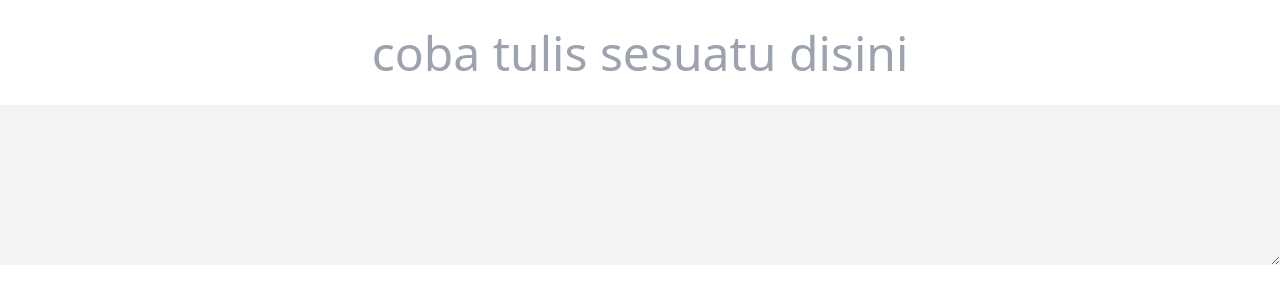
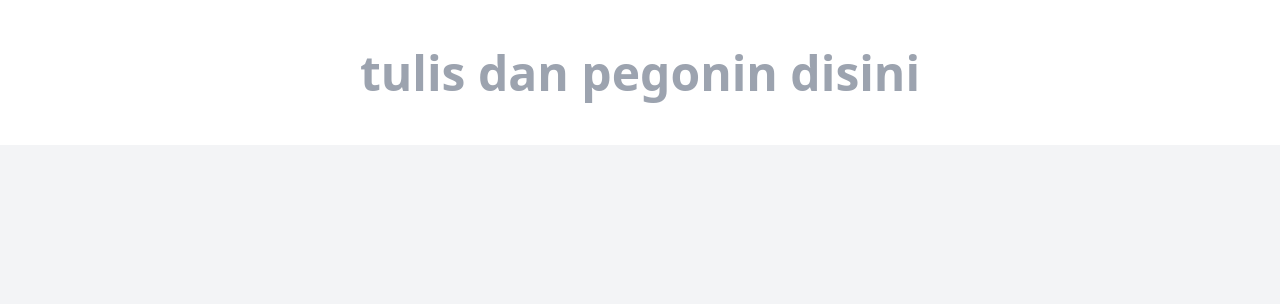
Before and after one commit to avrebarra/pegonin, a plain HTML site: page index.html in a window 1280 px wide. Drawn offline with nearby package versions, Linux system fonts and the light colour scheme.

Commit message:
Update index.html

```diff
--- a/index.html
+++ b/index.html
@@ -10,19 +10,22 @@
     />
     <title></title>
   </head>
-  <body>
+  <body class="bg-gray-100">
     <div class="flex flex-col justify-center bg-gray-100 w-full">
       <input
-        class="text-5xl outline-none p-5 px-32 text-center"
+        class="text-5xl outline-none p-10 px-32 text-center font-semibold"
         name="inputbox"
         type="text"
-        placeholder="coba tulis sesuatu disini"
+        placeholder="tulis dan pegonin disini"
       />
       <textarea
         name="outputbox"
-        class="text-6xl outline-none p-5 px-32 text-center"
+        class="text-6xl bg-gray-100 outline-none py-10 px-32 text-center"
         type="text"
+        rows="5"
         disabled
+        draggable="false"
+        style="resize: none"
       ></textarea>
     </div>
   </body>
```
